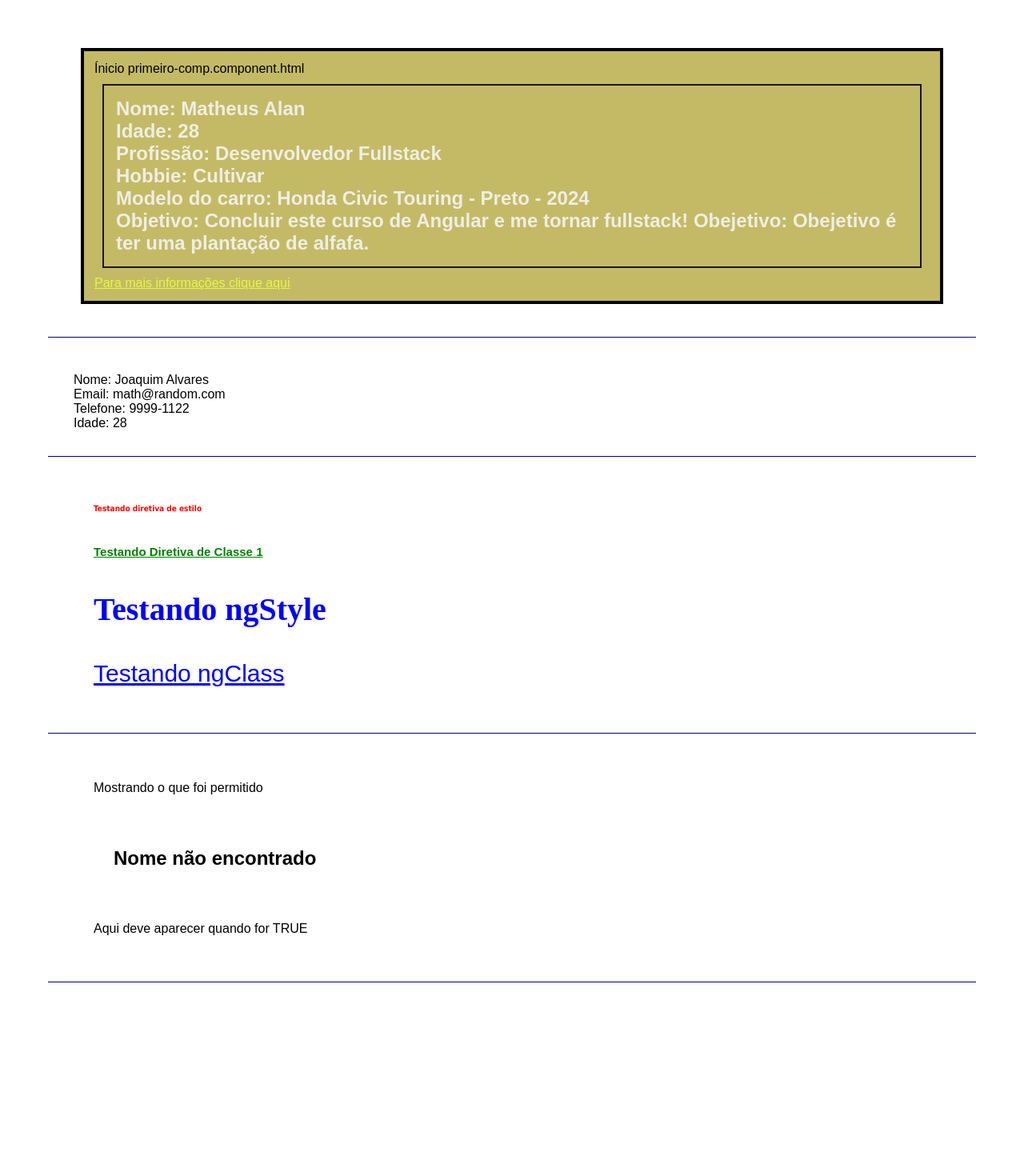
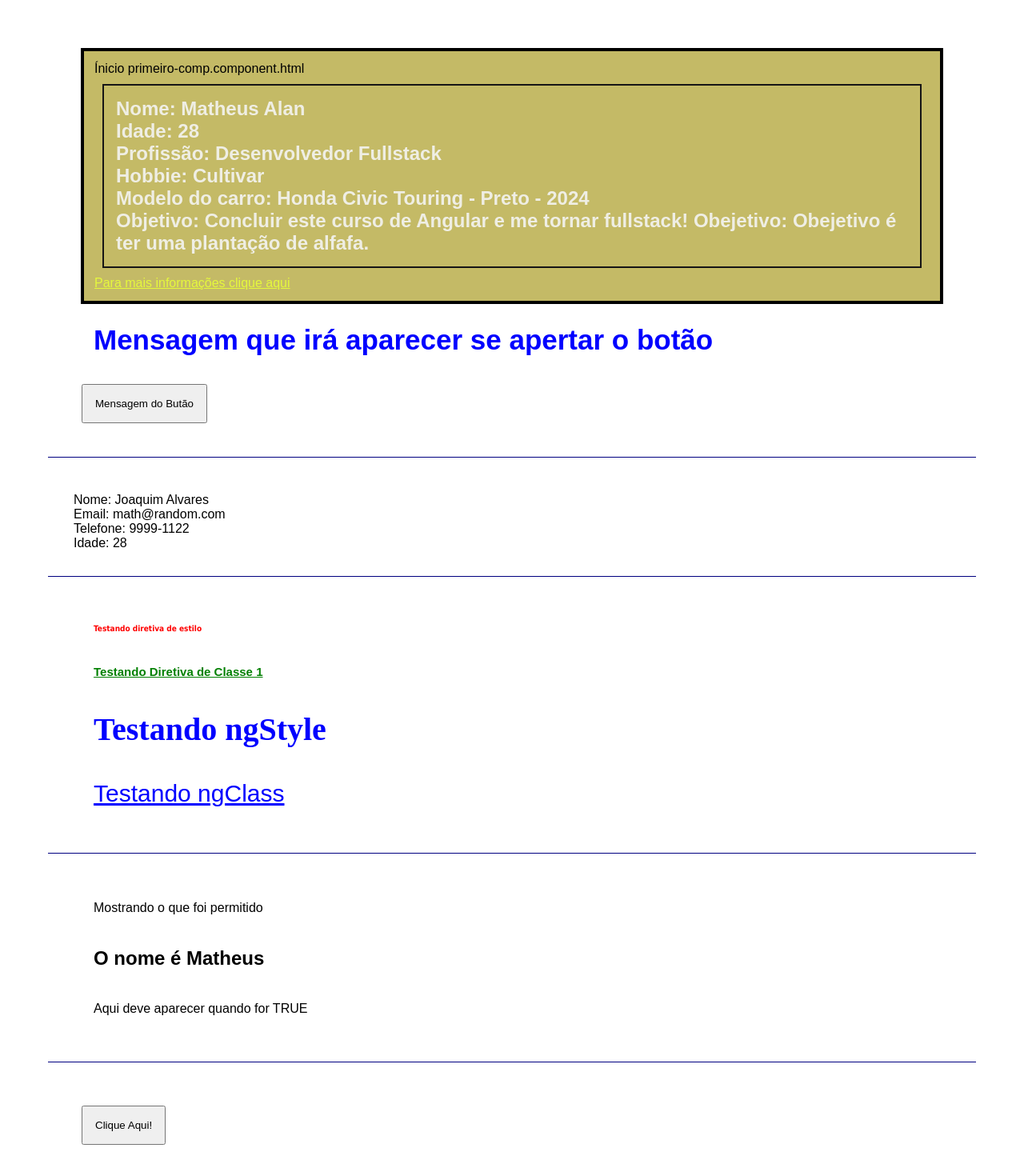
Before and after one commit to matheualan/estudos-api, an Angular app in the folder angular/curso-angular-math-battisti/: page / in a window 1280 px wide. Shown: the part 18-1488 px from the top of the page at 80% size. Built offline with nearby package versions, Linux system fonts and the light colour scheme.

Commit message:
Aula 11 Curso Angular13 Matheus Battisti

```diff
--- a/angular/curso-angular-math-battisti/src/app/app.component.html
+++ b/angular/curso-angular-math-battisti/src/app/app.component.html
@@ -9,3 +9,5 @@
 <app-diretivas></app-diretivas>
 
 <app-if-render></app-if-render>
+
+<app-events></app-events>
--- a/angular/curso-angular-math-battisti/src/app/app.module.ts
+++ b/angular/curso-angular-math-battisti/src/app/app.module.ts
@@ -6,6 +6,7 @@ import { PrimeiroCompComponent } from './components/1primeiro-comp/primeiro-comp
 import { ParentDataComponent } from './components/2parent-data/parent-data.component';
 import { DiretivasComponent } from './components/3diretivas/diretivas.component';
 import { IfRenderComponent } from './components/4if-render/if-render.component';
+import { EventsComponent } from './components/5events/events.component';
 
 @NgModule({
   declarations: [
@@ -13,7 +14,8 @@ import { IfRenderComponent } from './components/4if-render/if-render.component';
     PrimeiroCompComponent,
     ParentDataComponent,
     DiretivasComponent,
-    IfRenderComponent
+    IfRenderComponent,
+    EventsComponent
   ],
   imports: [
     BrowserModule
--- a/angular/curso-angular-math-battisti/src/app/components/1primeiro-comp/primeiro-comp.component.html
+++ b/angular/curso-angular-math-battisti/src/app/components/1primeiro-comp/primeiro-comp.component.html
@@ -1,4 +1,5 @@
 <div class="div1">
+
     <div class="title">
         <p class="paragrafo">Ínicio primeiro-comp.component.html</p>
         <h2 id="titli">
@@ -12,4 +13,12 @@
         </h2>
         <a href="">Para mais informações clique aqui</a> <br>
     </div>
+
+
+    <h3 *ngIf="show" [ngStyle]="{'color': cor, 'font-size': tamanho}">
+        Mensagem que irá aparecer se apertar o botão
+    </h3>
+
+    <button (click)="showMessage()">Mensagem do Butão</button>
+
 </div>
--- a/angular/curso-angular-math-battisti/src/app/components/1primeiro-comp/primeiro-comp.component.ts
+++ b/angular/curso-angular-math-battisti/src/app/components/1primeiro-comp/primeiro-comp.component.ts
@@ -21,6 +21,13 @@ export class PrimeiroCompComponent implements OnInit {
   obejetivo: string = "Obejetivo é ter uma plantação de alfafa.";
   @Input() objective: string = "";
 
+  cor: string = 'blue';
+  tamanho: string = '35px';
+  show: boolean = true;
+  showMessage(): void {
+    this.show = !this.show;
+  }
+
   constructor() { }
 
   ngOnInit(): void {
--- a/angular/curso-angular-math-battisti/src/app/components/4if-render/if-render.component.html
+++ b/angular/curso-angular-math-battisti/src/app/components/4if-render/if-render.component.html
@@ -1,8 +1,12 @@
 <div class="div1">
     <!-- *ngIf para exibir ou não a tag especificada -->
-    <div *ngIf="boleano">Mostrando o que foi permitido</div>
+    <div *ngIf="boleano">
+        Mostrando o que foi permitido
+    </div>
 
-    <h2 *ngIf="name === 'Matheuss'; else nameNotFound">O nome é Matheus</h2>
+    <h2 *ngIf="name === 'Matheus'; else nameNotFound">
+        O nome é Matheus
+    </h2>
     <ng-template #nameNotFound>
         <div>
             <h2>Nome não encontrado</h2>
--- /dev/null
+++ b/angular/curso-angular-math-battisti/src/app/components/5events/events.component.html
@@ -0,0 +1,11 @@
+<div class="div1">
+
+    <p *ngIf="show">
+        Você Clicou!!
+    </p>
+
+    <button (click)="showMessage()">
+        Clique Aqui!
+    </button>
+
+</div>
--- /dev/null
+++ b/angular/curso-angular-math-battisti/src/app/components/5events/events.component.ts
@@ -0,0 +1,17 @@
+import { Component } from '@angular/core';
+
+@Component({
+  selector: 'app-events',
+  templateUrl: './events.component.html',
+  styleUrls: ['./events.component.css']
+})
+export class EventsComponent {
+
+  show: boolean = false;
+
+  showMessage(): void {
+    this.show = !this.show; //toggle: inversão dos valor da variável
+    console.log('O botão foi cliclado');
+  }
+
+}
```
Also changed, not shown: angular/curso-angular-math-battisti/src/app/components/5events/events.component.css (added), 1 other file (tests, documents, lock files or other folders).
